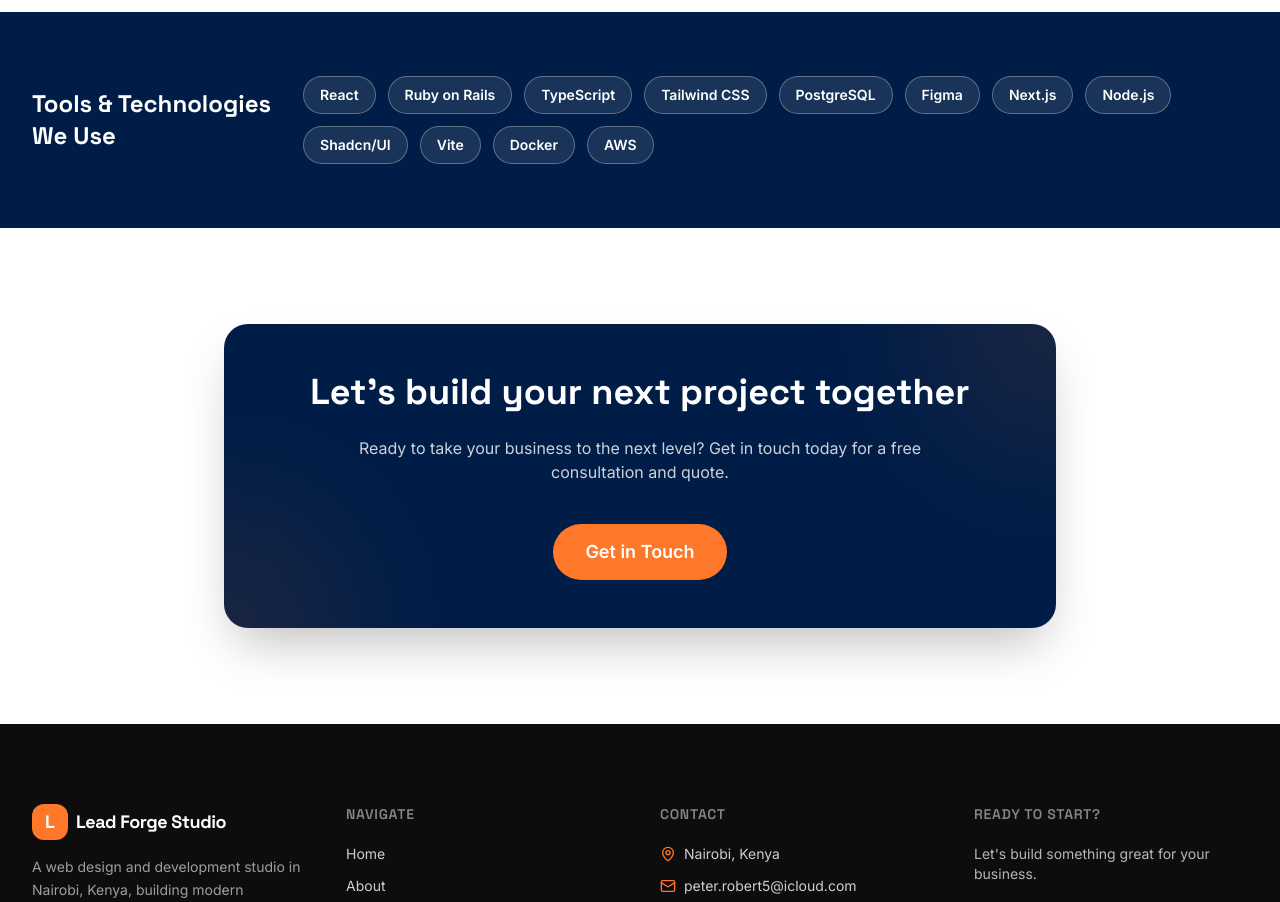
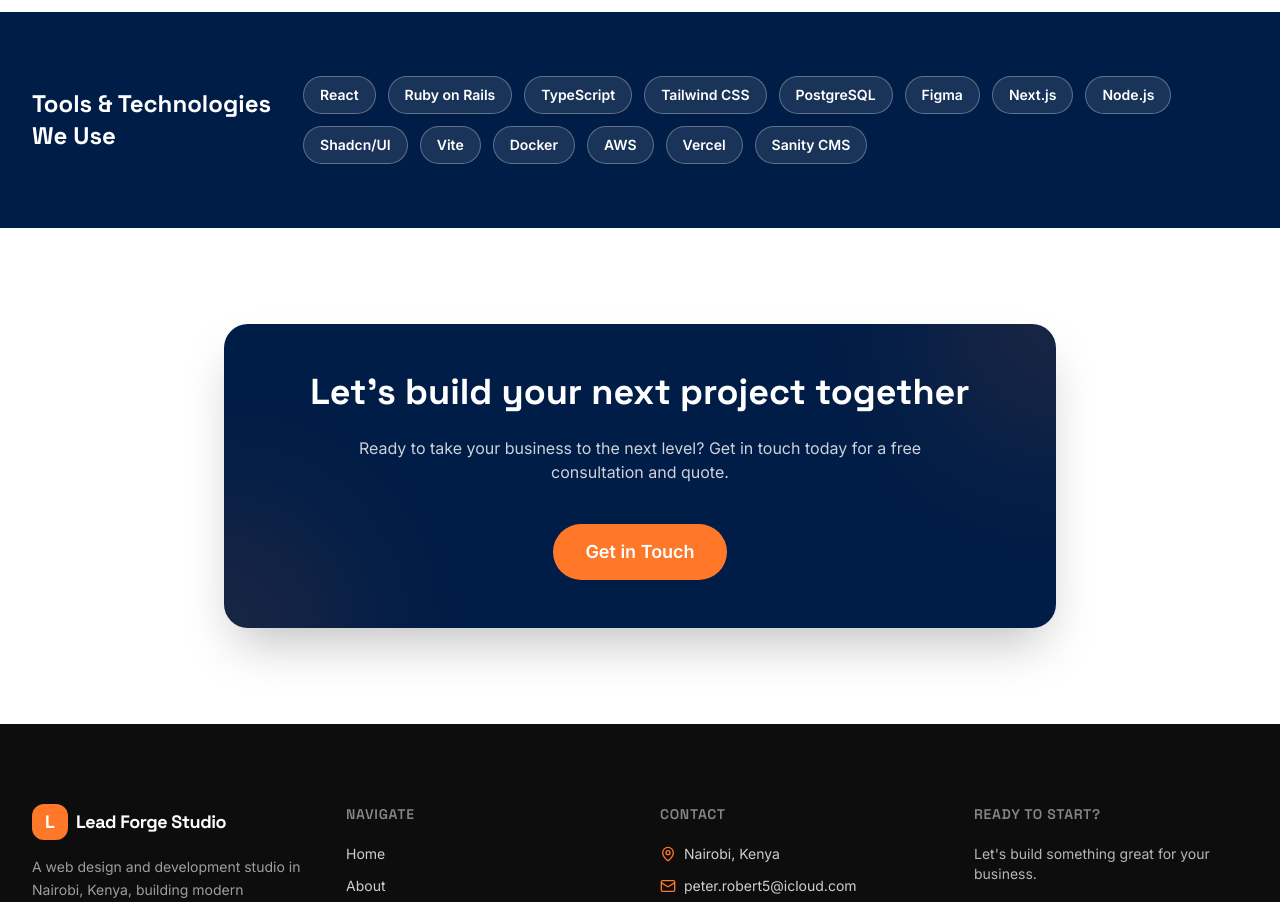
Before and after one commit to peterrobert/leadforgekenya, a React (Vite) app: page /about in a window 1280 px wide. Shown: the part 2560-3462 px from the top of the page. Built offline with nearby package versions, Linux system fonts and the light colour scheme.

Commit message:
Scroll to the top

```diff
--- a/src/components/About/TechStack.tsx
+++ b/src/components/About/TechStack.tsx
@@ -13,7 +13,9 @@ const technologies = [
   "Shadcn/UI",
   "Vite",
   "Docker",
-  "AWS"
+  "AWS",
+  "Vercel",
+  "Sanity CMS",
 ];
 
 const TechStack = () => {
@@ -22,7 +24,9 @@ const TechStack = () => {
       <div className="mx-auto max-w-7xl px-4 sm:px-6 lg:px-8">
         <div className="flex flex-col md:flex-row items-center justify-between gap-8">
           <div className="shrink-0">
-            <h2 className="font-display text-2xl font-bold">Tools & Technologies <br className="hidden md:block" /> We Use</h2>
+            <h2 className="font-display text-2xl font-bold">
+              Tools & Technologies <br className="hidden md:block" /> We Use
+            </h2>
           </div>
 
           <div className="flex flex-wrap justify-center md:justify-start gap-3">
```
